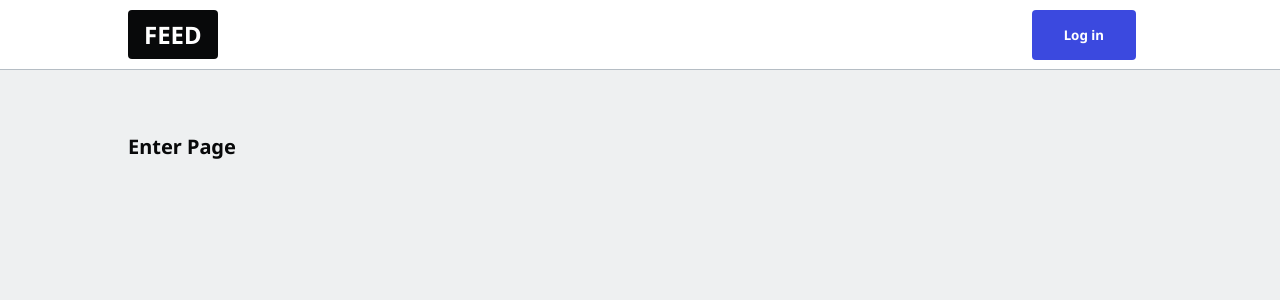
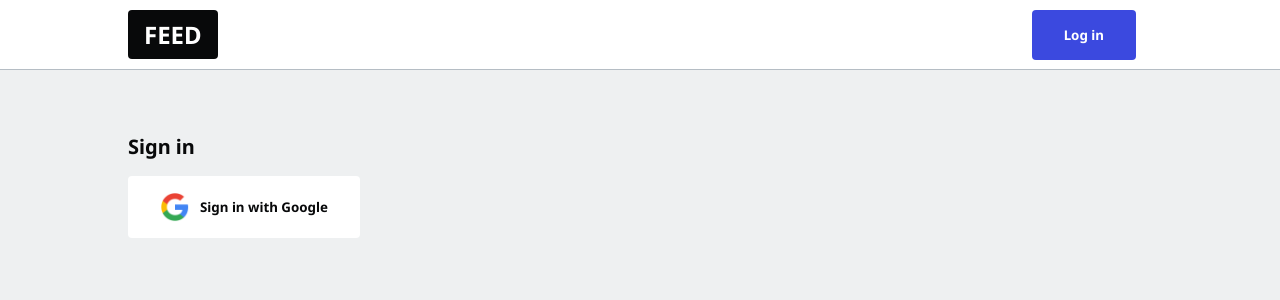
Before and after one commit to myronschippers/sampler-blog-next, a Next.js app: page /enter in a window 1280 px wide. Shown: the top 300 px of the page. Built offline with nearby package versions, Linux system fonts and the light colour scheme.

Commit message:
setting up initial google sign in

```diff
--- a/components/pages/enter/Enter.tsx
+++ b/components/pages/enter/Enter.tsx
@@ -1,7 +1,47 @@
+import {
+  auth,
+  googleAuthProvider,
+  authSignInWithPopup,
+} from '../../../lib/firebase';
+
 export default function Enter() {
+  const user = null;
+  const username = null;
+
   return (
     <main>
-      <h2>Enter Page</h2>
+      <h2>Sign in</h2>
+      {user ? (
+        !username ? (
+          <UsernameForm />
+        ) : (
+          <SignOutButton />
+        )
+      ) : (
+        <SignInButton />
+      )}
     </main>
   );
 }
+
+// Sign in with Google button
+function SignInButton() {
+  const signInWithGoogle = async () => {
+    await authSignInWithPopup(auth, googleAuthProvider);
+  };
+
+  return (
+    <button className="btn-google" onClick={signInWithGoogle}>
+      <img src={'/google-logo.png'} /> Sign in with Google
+    </button>
+  );
+}
+
+// Sign out button
+function SignOutButton() {
+  return <button onClick={() => auth.signOut()}>Sign out</button>;
+}
+
+function UsernameForm() {
+  return null;
+}
--- a/lib/firebase.ts
+++ b/lib/firebase.ts
@@ -1,10 +1,9 @@
 // For Firebase Configurations
 // Import the functions you need from the SDKs you need
 import { initializeApp } from 'firebase/app';
-import { getAnalytics } from 'firebase/analytics';
 // TODO: Add SDKs for Firebase products that you want to use
 // https://firebase.google.com/docs/web/setup#available-libraries
-import { getAuth } from 'firebase/auth';
+import { getAuth, GoogleAuthProvider, signInWithPopup } from 'firebase/auth';
 import { getFirestore } from 'firebase/firestore';
 import { getStorage } from 'firebase/storage';
 
@@ -22,8 +21,9 @@ const firebaseConfig = {
 
 // Initialize Firebase
 const app = initializeApp(firebaseConfig);
-const analytics = getAnalytics(app);
 
 export const auth = getAuth(app);
+export const googleAuthProvider = new GoogleAuthProvider();
+export const authSignInWithPopup = signInWithPopup;
 export const firestore = getFirestore(app);
 export const storage = getStorage(app);
```
Also changed, not shown: public/google-logo.png (added).
